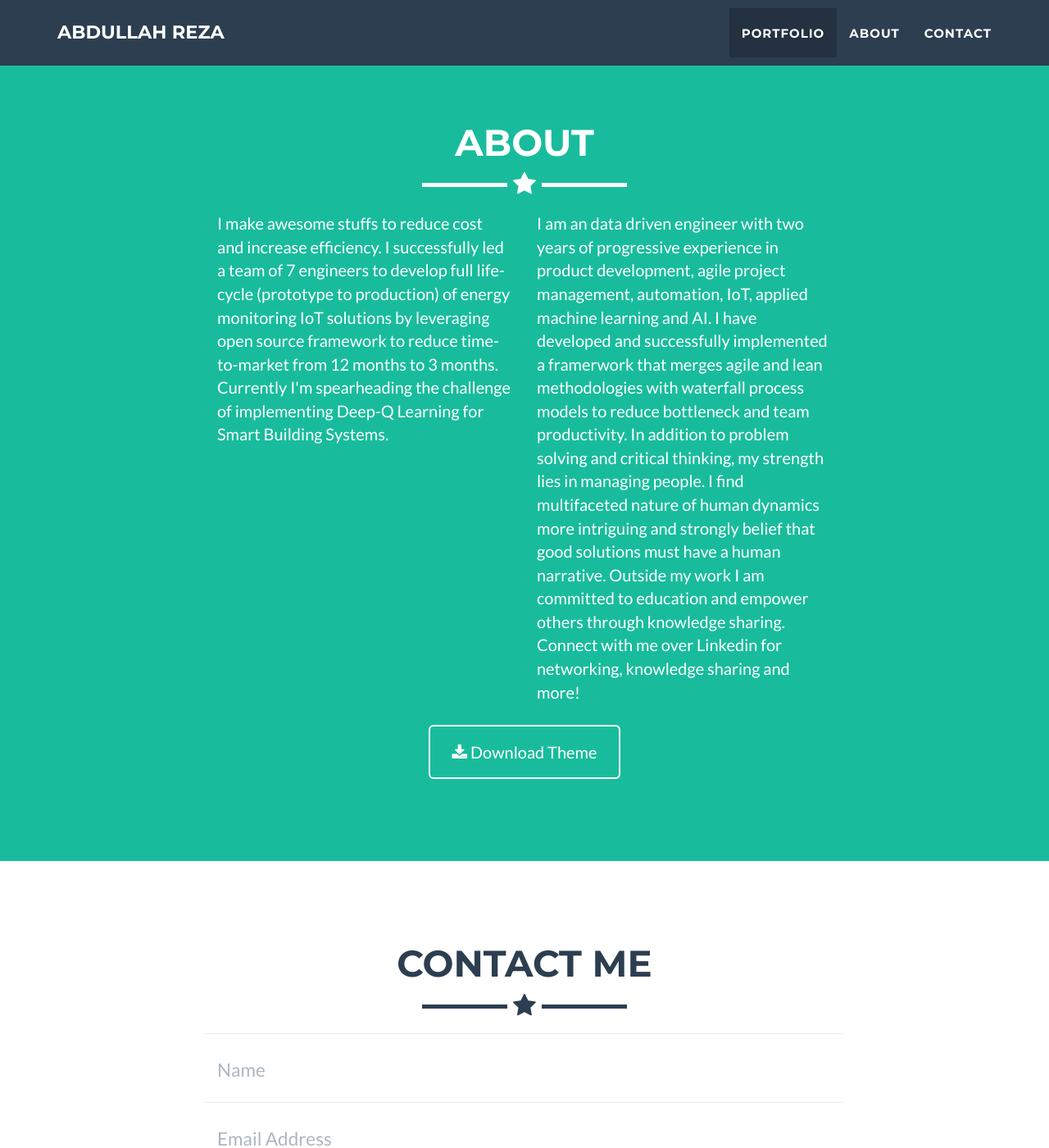
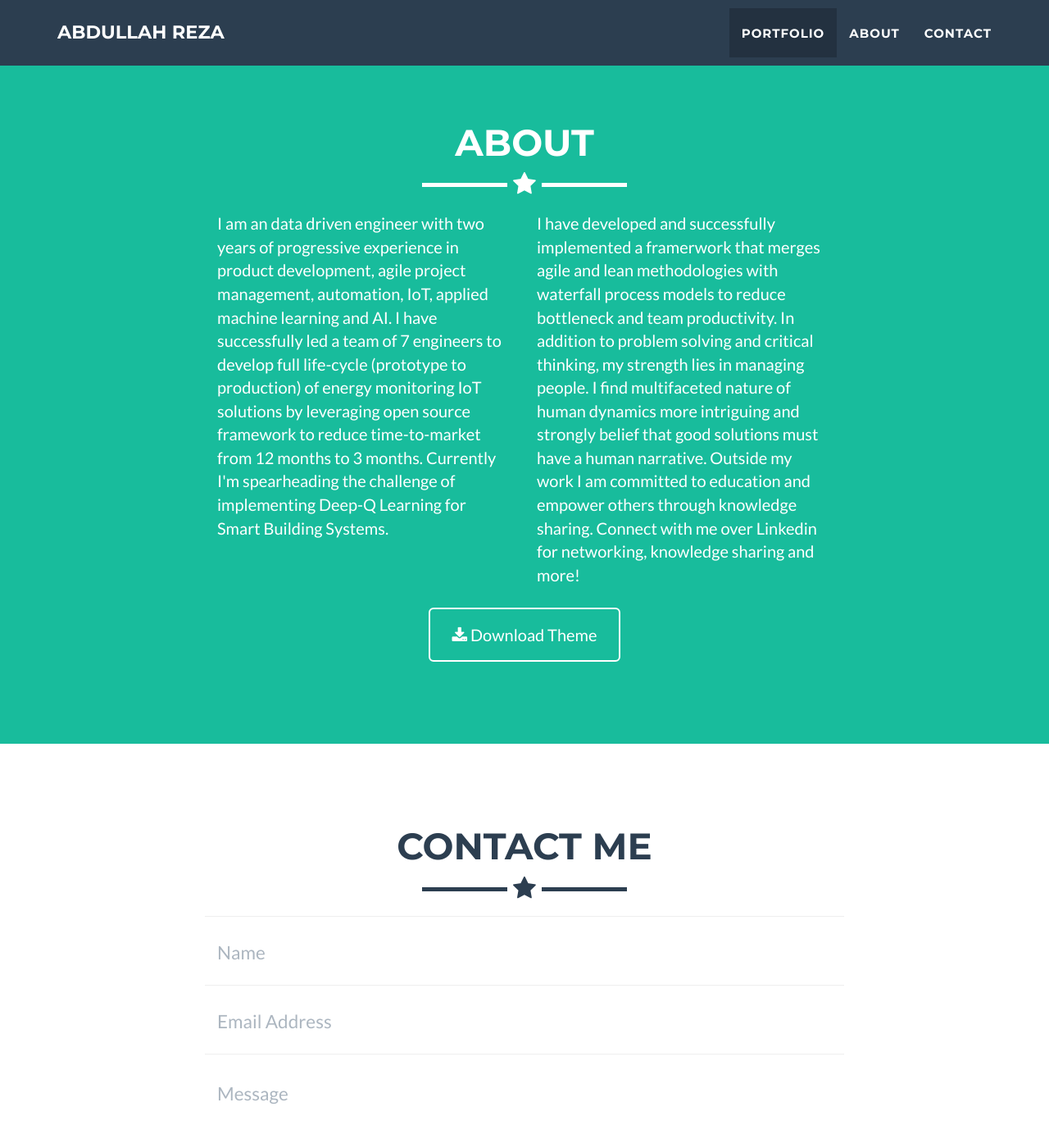
Before and after one commit to rezaabdullah/rezaabdullah.github.io, a Jekyll site: the page built from index.html, in a window 1280 px wide and 1400 px high, scrolled down 1616 px. Shown: the whole window at 82% size. Built offline with Jekyll 4.4.1, drawn with Linux system fonts in a browser that asks for light colours.

Commit message:
Modify About

```diff
--- a/_includes/about.html
+++ b/_includes/about.html
@@ -9,10 +9,10 @@
             </div>
             <div class="row">
                 <div class="col-lg-4 col-lg-offset-2">
-                    <p>I make awesome stuffs to reduce cost and increase efficiency. I successfully led a team of 7 engineers to develop full life-cycle (prototype to production) of energy monitoring IoT solutions by leveraging open source framework to reduce time-to-market from 12 months to 3 months. Currently I'm spearheading the challenge of implementing Deep-Q Learning for Smart Building Systems.</p>
+                    <p>I am an data driven engineer with two years of progressive experience in product development, agile project management, automation, IoT, applied machine learning and AI. I have successfully led a team of 7 engineers to develop full life-cycle (prototype to production) of energy monitoring IoT solutions by leveraging open source framework to reduce time-to-market from 12 months to 3 months. Currently I'm spearheading the challenge of implementing Deep-Q Learning for Smart Building Systems.</p>
                 </div>
                 <div class="col-lg-4">
-                    <p>I am an data driven engineer with two years of progressive experience in product development, agile project management, automation, IoT, applied machine learning and AI. I have developed and successfully implemented a framerwork that merges agile and lean methodologies with waterfall process models to reduce bottleneck and team productivity. In addition to problem solving and critical thinking, my strength lies in managing people. I find multifaceted nature of human dynamics more intriguing and strongly belief that good solutions must have a human narrative.
+                    <p> I have developed and successfully implemented a framerwork that merges agile and lean methodologies with waterfall process models to reduce bottleneck and team productivity. In addition to problem solving and critical thinking, my strength lies in managing people. I find multifaceted nature of human dynamics more intriguing and strongly belief that good solutions must have a human narrative.
 
                         Outside my work I am committed to education and empower others through knowledge sharing. Connect with me over Linkedin for networking, knowledge sharing and more!</p>
                 </div>
```
